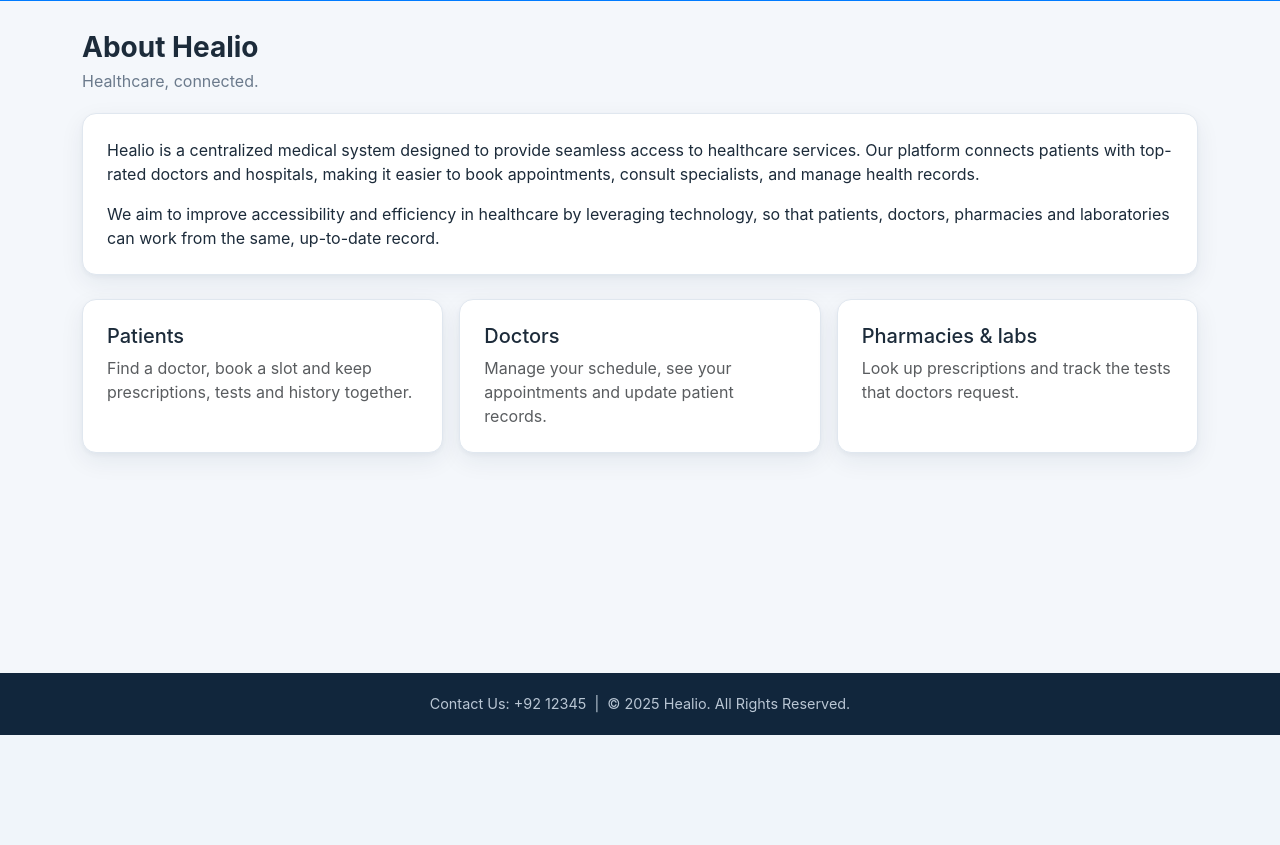
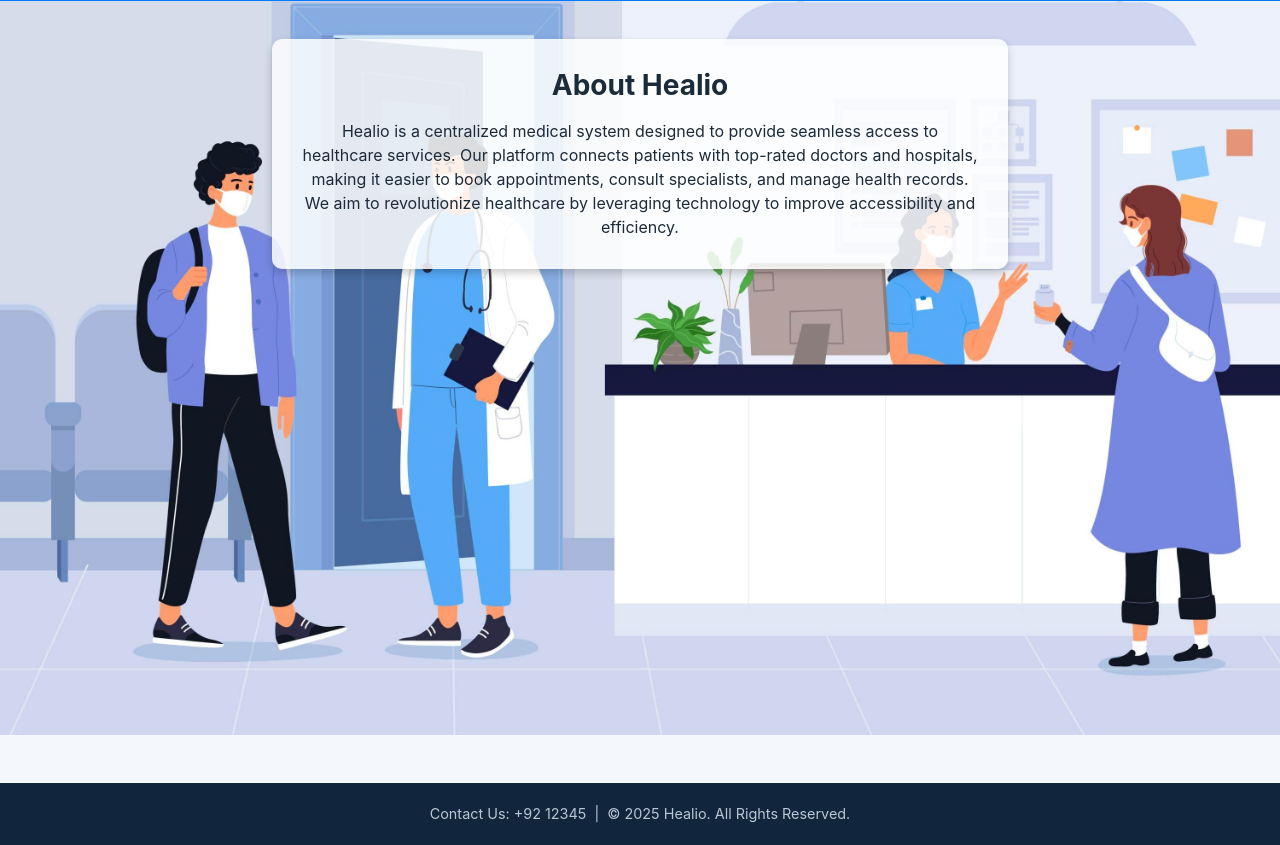
Before and after one commit to sundasfatimanaqvi/CMIS, a Django app: page /about/ in a window 1280 px wide. Shown: the part 65-910 px from the top of the page. Before the commit the page ends 800 px from the top, so only its background shows below. Run offline with Django 3.2, Linux system fonts and the light colour scheme.

Commit message:
Restore original login/register/about images; show full home hero picture
Co-Authored-By: Claude Sonnet 5.5 <noreply@anthropic.com>

```diff
--- a/static/css/healio.css
+++ b/static/css/healio.css
@@ -88,19 +88,27 @@ a:hover { color: var(--hl-primary-dark); }
 }
 
 /* Hero (home) ---------------------------------------------------------------- */
+/* back.jpg is a 3:2 illustration: "contain" shows all of it (no cropped heads/feet);
+   the two colours behind it match the picture's left/right edges. */
 .hl-hero {
     position: relative;
     height: calc(100vh - var(--hl-nav-h));
     min-height: 420px;
     display: flex; align-items: center; justify-content: center;
     text-align: center; color: #fff;
-    background: url("../accounts/back.jpg") no-repeat center center;
-    background-size: cover;
+    background: url("../accounts/back.jpg") no-repeat center center / contain,
+                linear-gradient(90deg, #d6dbea 50%, #e9eefa 50%);
 }
 .hl-hero::before { content: ""; position: absolute; inset: 0; background: rgba(0, 0, 0, 0.4); }
 .hl-hero > div { position: relative; z-index: 2; padding: 2rem 1rem; max-width: 720px; }
-.hl-hero h1 { font-size: clamp(2rem, 5vw, 3rem); font-weight: bold; }
-.hl-hero p { font-size: 1.25rem; }
+.hl-hero h1 { font-size: clamp(1.75rem, 5vw, 3rem); font-weight: bold; }
+.hl-hero p { font-size: clamp(1rem, 2.5vw, 1.25rem); }
+@media (max-width: 767.98px) {
+    /* On phones keep the full 3:2 picture instead of tiny bars above and below it */
+    .hl-hero { height: auto; min-height: 0; aspect-ratio: 3 / 2; }
+    .hl-hero > div { padding: .5rem; }
+    .hl-hero .btn { padding: .25rem .6rem; font-size: .85rem; }
+}
 
 .hl-feature-grid { display: grid; grid-template-columns: repeat(auto-fit, minmax(150px, 1fr)); gap: 1rem; }
 .hl-feature {
@@ -128,15 +136,37 @@ a:hover { color: var(--hl-primary-dark); }
 .hl-bubble { background: var(--hl-surface); border: 1px solid var(--hl-border); border-radius: 18px; padding: 1rem 1.25rem; box-shadow: var(--hl-shadow); font-weight: 600; }
 
 /* Auth pages -------------------------------------------------------------------- */
-.hl-auth { display: grid; grid-template-columns: 1fr 1fr; min-height: calc(100vh - var(--hl-nav-h) - 70px); }
-.hl-auth-side { background: url("../accounts/back.jpg") no-repeat center center; background-size: cover; }
-.hl-auth-form { display: flex; align-items: center; justify-content: center; padding: 2rem 1rem; }
-.hl-auth-box { width: 100%; max-width: 460px; }
+.hl-auth {
+    background: #f0f8ff;
+    min-height: calc(100vh - var(--hl-nav-h) - 70px);
+    display: flex; justify-content: center; align-items: center; gap: 40px;
+    padding: 40px 20px;
+}
+.hl-auth-side {
+    flex: 1; max-width: 400px; min-height: 400px; align-self: stretch;
+    background-repeat: no-repeat; background-position: center center; background-size: contain;
+}
+.hl-auth-form { flex: 1; display: flex; justify-content: flex-start; }
+.hl-auth-box {
+    width: 100%; max-width: 440px; background: #fff; padding: 40px;
+    border-radius: 10px; box-shadow: 0 4px 10px rgba(0, 0, 0, .1);
+}
 .hl-auth-box h1 { font-size: 1.75rem; font-weight: 700; }
 @media (max-width: 767.98px) {
-    .hl-auth { grid-template-columns: 1fr; }
-    .hl-auth-side { display: none; }
+    .hl-auth { flex-direction: column; gap: 16px; padding: 24px 16px; }
+    .hl-auth-side { min-height: 200px; max-width: 260px; align-self: center; width: 100%; flex: none; }
+    .hl-auth-form { justify-content: center; width: 100%; }
+    .hl-auth-box { padding: 24px; }
 }
+
+/* About page */
+.hl-about-bg {
+    min-height: calc(100vh - var(--hl-nav-h));
+    padding: 40px 0;
+    background: url("../accounts/back.jpg") no-repeat center center fixed;
+    background-size: cover;
+}
+.hl-about-card { background: rgba(255, 255, 255, .85); border-radius: 10px; box-shadow: 0 4px 8px rgba(0, 0, 0, .2); padding: 30px; }
 
 /* Forms ---------------------------------------------------------------------------- */
 .form-label, label { font-weight: 600; font-size: .92rem; }
--- a/templates/accounts/about.html
+++ b/templates/accounts/about.html
@@ -1,25 +1,18 @@
 {% extends 'accounts/base.html' %}
 {% block title %}About Us{% endblock %}
 
-{% block content %}
-<div class="hl-page-head">
-    <h1 class="hl-page-title">About Healio</h1>
-    <p class="hl-page-sub">Healthcare, connected.</p>
-</div>
-<div class="hl-card">
-    <p class="mb-3">
-        Healio is a centralized medical system designed to provide seamless access to healthcare services.
-        Our platform connects patients with top-rated doctors and hospitals, making it easier to book appointments,
-        consult specialists, and manage health records.
-    </p>
-    <p class="mb-0">
-        We aim to improve accessibility and efficiency in healthcare by leveraging technology, so that patients,
-        doctors, pharmacies and laboratories can work from the same, up-to-date record.
-    </p>
-</div>
-<div class="row g-3 mt-2">
-    <div class="col-md-4"><div class="hl-card h-100"><h2 class="h5">Patients</h2><p class="text-muted mb-0">Find a doctor, book a slot and keep prescriptions, tests and history together.</p></div></div>
-    <div class="col-md-4"><div class="hl-card h-100"><h2 class="h5">Doctors</h2><p class="text-muted mb-0">Manage your schedule, see your appointments and update patient records.</p></div></div>
-    <div class="col-md-4"><div class="hl-card h-100"><h2 class="h5">Pharmacies &amp; labs</h2><p class="text-muted mb-0">Look up prescriptions and track the tests that doctors request.</p></div></div>
+{% block fullwidth %}
+<div class="hl-about-bg">
+    <div class="container" style="max-width: 760px;">
+        <div class="hl-about-card text-center">
+            <h1 class="hl-page-title mb-3">About Healio</h1>
+            <p class="mb-0">
+                Healio is a centralized medical system designed to provide seamless access to healthcare services.
+                Our platform connects patients with top-rated doctors and hospitals, making it easier to book appointments,
+                consult specialists, and manage health records. We aim to revolutionize healthcare by leveraging technology
+                to improve accessibility and efficiency.
+            </p>
+        </div>
+    </div>
 </div>
 {% endblock %}
--- a/templates/accounts/login.html
+++ b/templates/accounts/login.html
@@ -1,9 +1,10 @@
 {% extends 'accounts/base.html' %}
+{% load static %}
 {% block title %}Login{% endblock %}
 
 {% block fullwidth %}
 <div class="hl-auth">
-    <div class="hl-auth-side" aria-hidden="true"></div>
+    <div class="hl-auth-side" style="background-image: url('{% static 'icons/advice.png' %}');" aria-hidden="true"></div>
     <div class="hl-auth-form">
         <div class="hl-auth-box">
             <h1>Welcome back</h1>
--- a/templates/accounts/register.html
+++ b/templates/accounts/register.html
@@ -1,9 +1,10 @@
 {% extends 'accounts/base.html' %}
+{% load static %}
 {% block title %}Register{% endblock %}
 
 {% block fullwidth %}
 <div class="hl-auth">
-    <div class="hl-auth-side" aria-hidden="true"></div>
+    <div class="hl-auth-side" style="background-image: url('{% static 'icons/doctor-visit.png' %}');" aria-hidden="true"></div>
     <div class="hl-auth-form">
         <div class="hl-auth-box">
             <h1>Create your account</h1>
```
